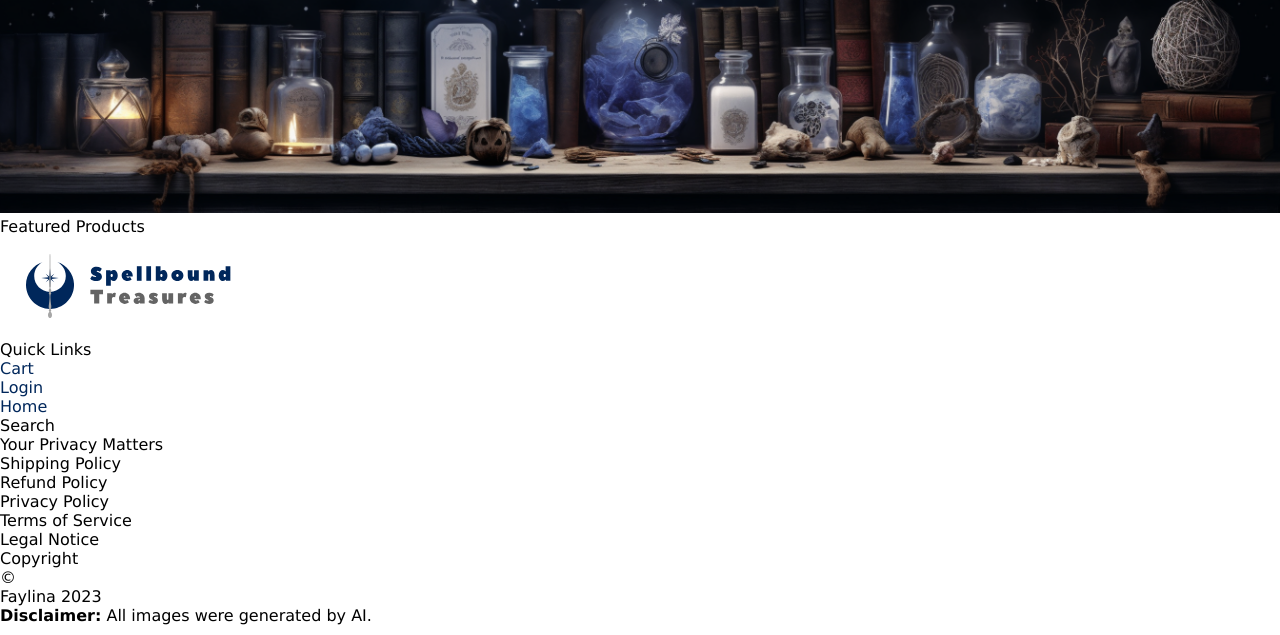
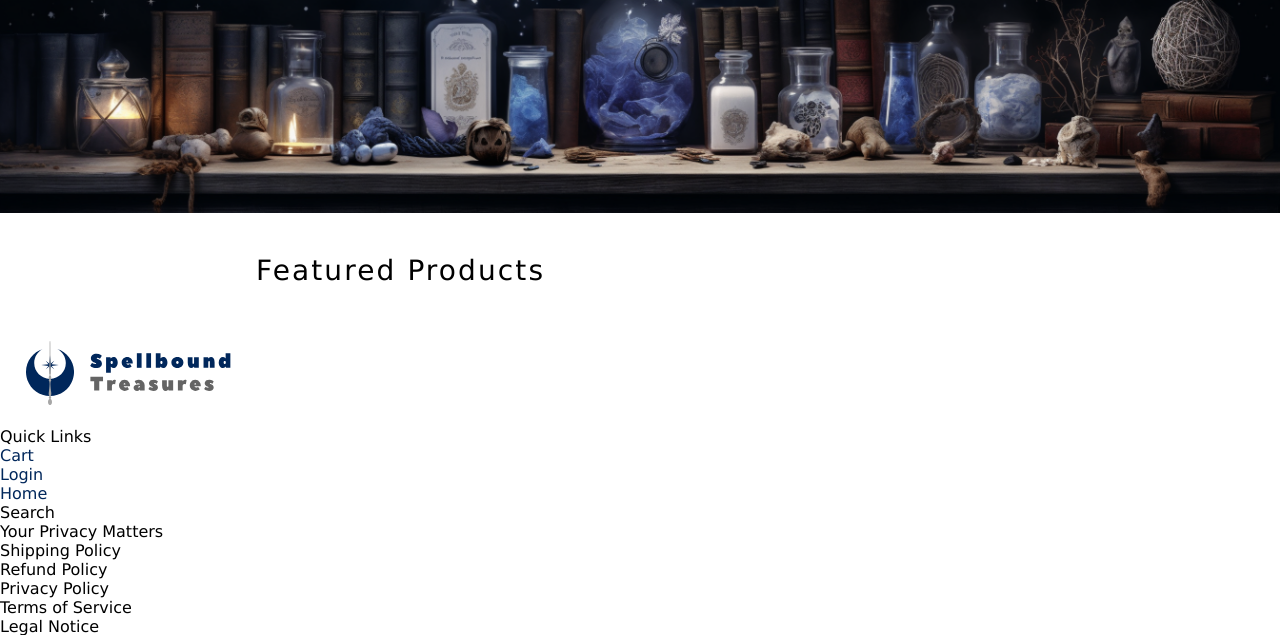
Before and after one commit to Faylina/spellbound-treasures, a PHP site: page / in a window 1280 px wide. Shown: the part 128-763 px from the top of the page. Run offline with PHP 8.4, Linux system fonts and the light colour scheme.

Commit message:
feat: style main content
The main content sections were centered to ensure better visual appeal and absorption of the content.

Padding was added between sections to differentiate those from each other.

The font was adjusted for better readability.

```diff
--- a/assets/style.css
+++ b/assets/style.css
@@ -8,6 +8,8 @@ body {
     font-family: robote, Verdana, Geneva, Tahoma, sans-serif;
     background-color: white;
 }
+
+/* header */
 
 nav {
     display: flex;
@@ -53,3 +55,24 @@ a {
     font-size: 1em;
     color: #00275B;
 }
+
+/* body */
+
+main {
+    display: flex;
+    justify-content: center;
+}
+
+.main-content {
+    width: 60vw;
+}
+
+.heading {
+    font-size: 1.75em;
+    letter-spacing: 0.075em;
+    margin: calc(1ex / 0.42) 0;
+}
+
+.featured-product {
+    margin: calc(1ex / 0.42) 0;
+}
--- a/index.html
+++ b/index.html
@@ -58,11 +58,11 @@
     </header>
 
     <main>
-        <div>
-            Featured Products
+        <div class="main-content">
+            <div class="heading">Featured Products</div>
             <div class="product-gallery"></div>
+            <div class="featured-product"></div>
         </div>
-        <div class="featured-product"></div>
     </main>
 
     <footer>
```
